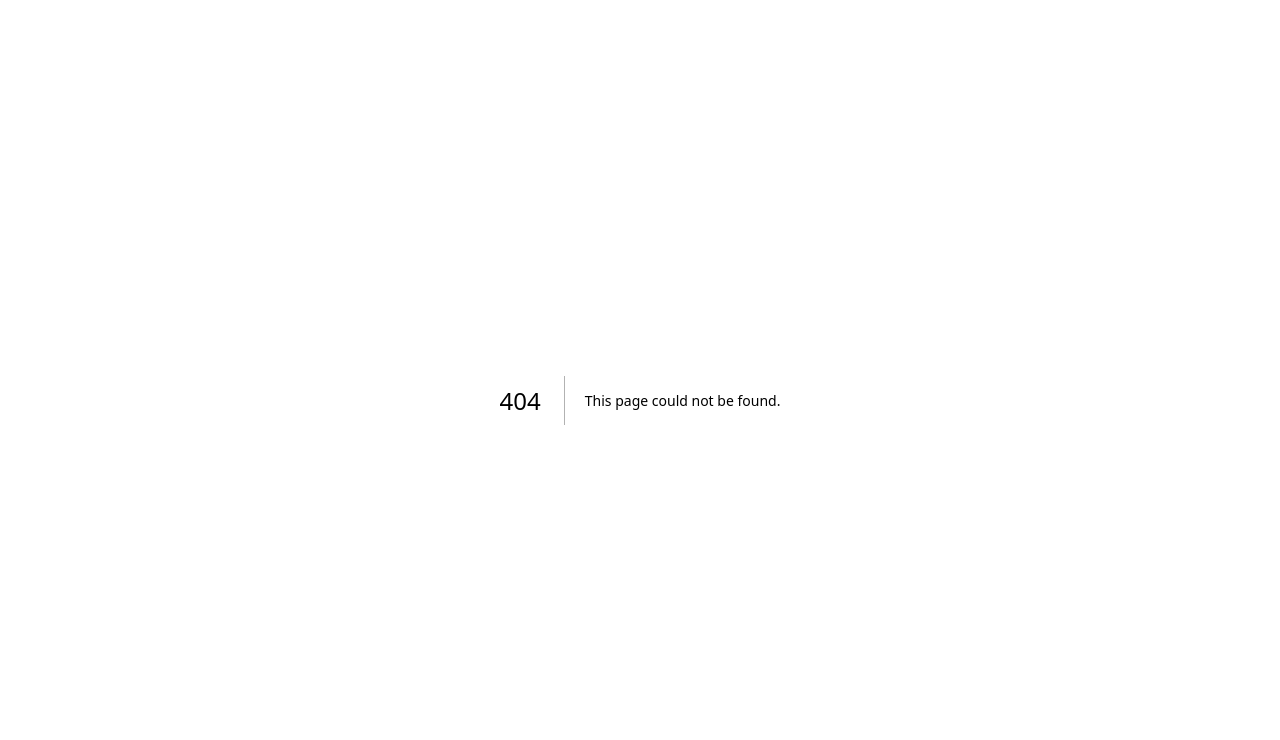
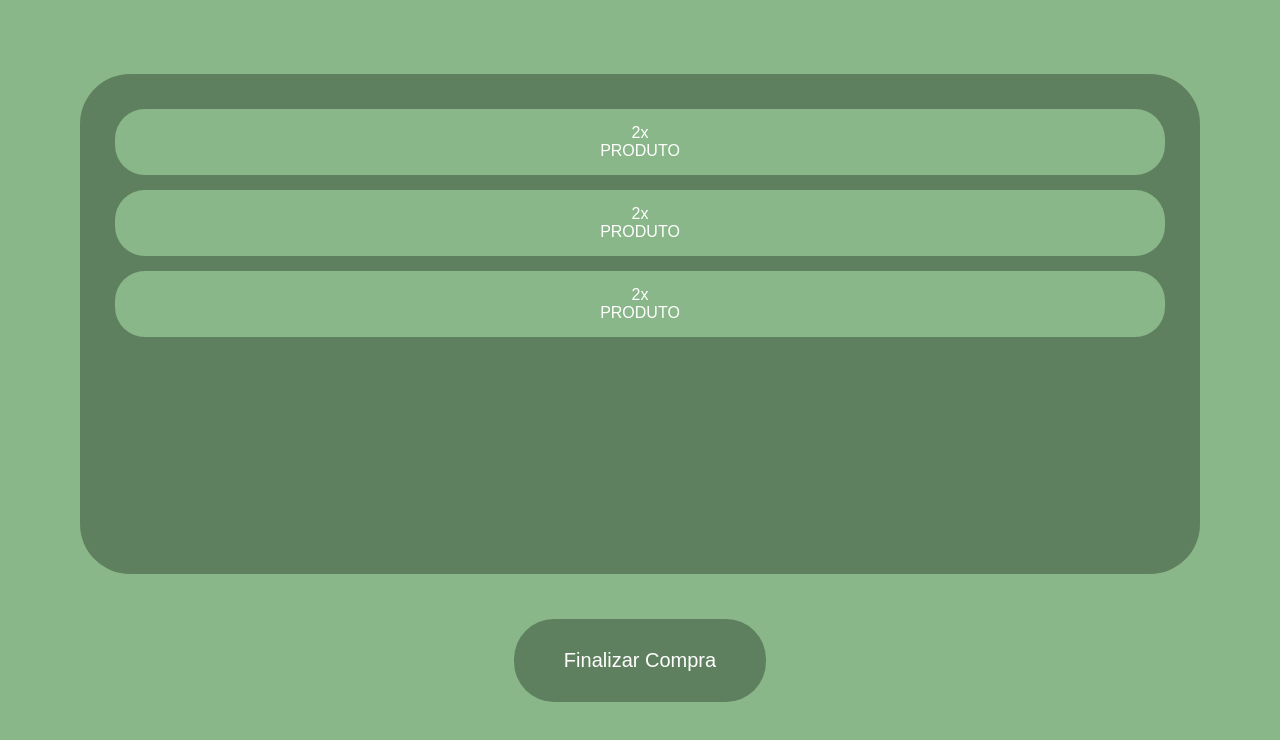
Before and after one commit to MuriloSnovais/DM_Doceria, a Next.js app: page /carrinho in a window 1280 px wide. Before the commit this address had no page. Shown: the top 740 px of the page. Built offline with nearby package versions, Linux system fonts and the light colour scheme.

Commit message:
Adicionando a página carrinho

```diff
--- /dev/null
+++ b/app/carrinho/carrinho.css
@@ -0,0 +1,74 @@
+body{
+    background: #89B789;
+}
+
+.MenuSuperior{
+    margin-left: 20px;
+    margin-top: 10px;
+}
+
+.voltar{
+    color: #fff;
+    border: none;
+    background-color: #89B789;
+    height: 40px;
+}
+
+.CaixaProdutos {
+    margin-left: 80px;
+    margin-right: 80px;
+    margin-top: 20px;
+    display: flex;
+    flex-direction: column;
+    align-items: center;
+    height: 500px;
+    background: #5f805f;
+    border-radius: 50px;
+    padding: 20px;
+}
+
+.CaixaProdutos ul {
+    padding: 0;
+    margin: 0;
+    width: 100%;
+}
+
+.CaixaProdutos li {
+    list-style-type: none;
+    width: 100%;
+}
+
+.Produtos {
+    background: #89B789;
+    border-radius: 30px;
+    margin: 15px;
+    padding: 15px;
+    display: flex;
+    flex-direction: column;
+    align-items: center;
+    color: #fff;
+}
+
+
+
+.FinalizarCompra {
+    text-align: center;
+    margin-top: 20px;
+    border-radius: 40px;
+    padding: 25px;
+}
+
+.btn-finalizar {
+    background-color: #5f805f;
+    color: #fff;
+    font-size: 20px;
+    padding: 30px 50px;
+    border: none;
+    border-radius: 40px;
+    cursor: pointer;
+    transition: background 0.3s ease;
+}
+
+.btn-finalizar:hover {
+    background-color: #a6cfa6;
+}
--- /dev/null
+++ b/app/carrinho/page.js
@@ -0,0 +1,47 @@
+
+import "./carrinho.css"
+
+function Carrinho() {
+    return (
+    <div>
+        <div className="MenuSuperior">
+            <button className="voltar"><i className="fa-solid fa-arrow-left"></i></button>
+        </div>
+
+        <div className="CaixaProdutos">
+            <ul>
+                <li>
+                    <div className="Produtos">
+                        <p className="Quantidade">2x</p>
+                        <p className="NomeProduto">PRODUTO</p>
+                    </div>
+                </li>
+                <li>
+                    <div className="Produtos">
+                        <p className="Quantidade">2x</p>
+                        <p className="NomeProduto">PRODUTO</p>
+                    </div>
+                </li>
+                <li>
+                    <div className="Produtos">
+                        <p className="Quantidade">2x</p>
+                        <p className="NomeProduto">PRODUTO</p>
+                    </div>
+                </li>
+            </ul>
+
+            <div className="BarraLateral"></div>
+
+        </div>
+
+        <div className="FinalizarCompra">
+            <button className="btn-finalizar">
+                Finalizar Compra
+            </button>
+        </div>
+    </div>
+
+    );
+}
+
+export default Carrinho;
```
Also changed, not shown: app/page.js (+1 -86 lines).
